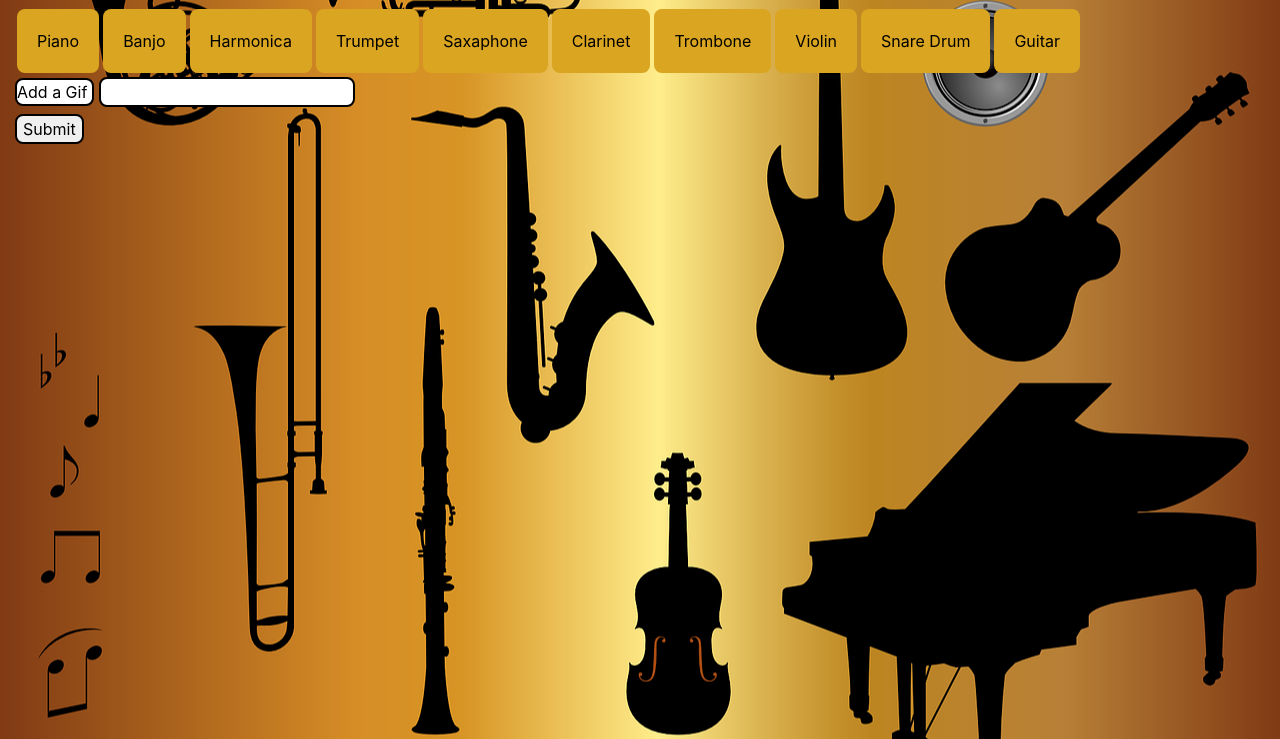
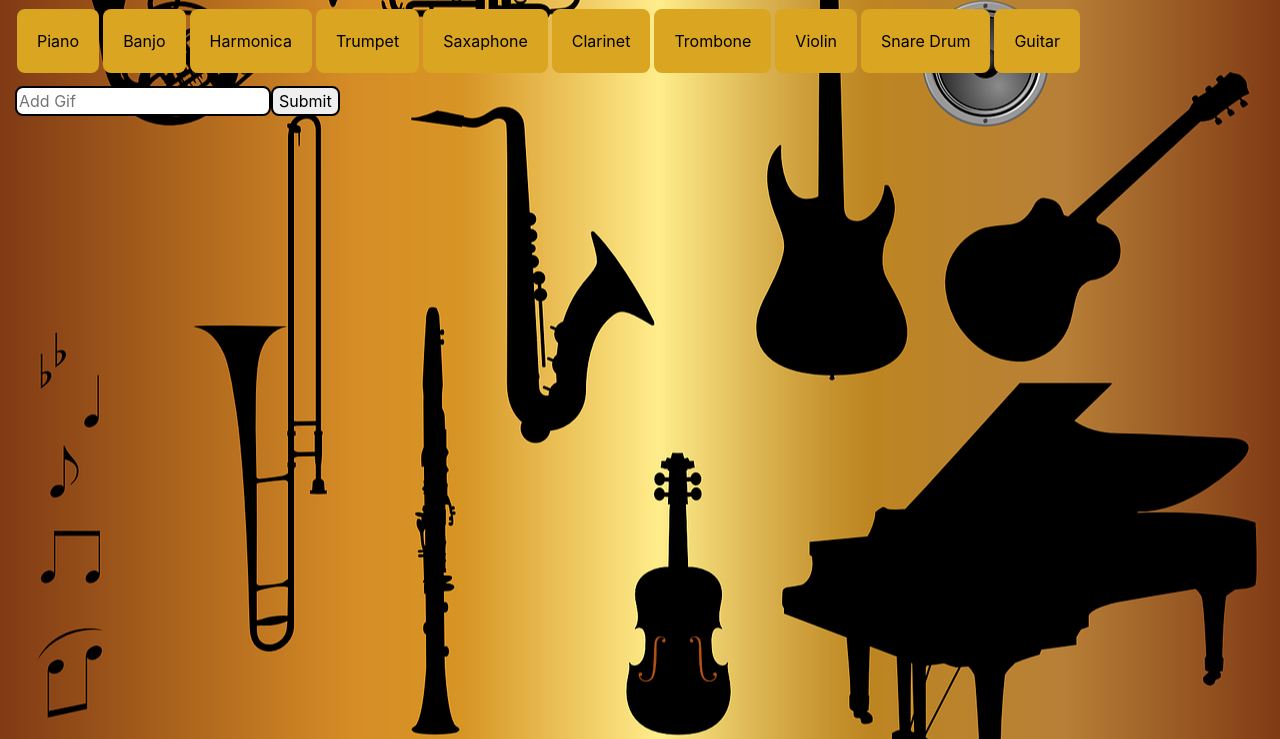
Before and after one commit to anorris57/GifTastic, a plain HTML site: page index.html in a window 1280 px wide. Shown: the part 61-800 px from the top of the page. Drawn offline with nearby package versions, Linux system fonts and the light colour scheme.

Commit message:
small changes to css and input buttons

```diff
--- a/index.html
+++ b/index.html
@@ -18,10 +18,12 @@
     <div id="buttons-view"></div>
 
 
-    <form id="gif-form">
-      <label for="gif-input">Add a Gif </label>
-      <input type="text" id="gif-input">
+    <form class="form-inline" role="form" id="gif-form">
+
+      <input type="text" placeholder="Add Gif" id="gif-input">
       <br>
+      <br>
+
 
       <!-- Button triggers new gif to be added -->
       <input id="add-gif" type="submit">
@@ -35,8 +37,8 @@
 
 
 
-    </div>
-    <!--closes div id body-->
+  </div>
+  <!--closes div id body-->
 
 
 
@@ -46,9 +48,9 @@
 
 
 
-    <script src="https://ajax.googleapis.com/ajax/libs/jquery/3.3.1/jquery.min.js"></script>
+  <script src="https://ajax.googleapis.com/ajax/libs/jquery/3.3.1/jquery.min.js"></script>
 
-    <script type="text/javascript" src="js/script.js"></script>
+  <script type="text/javascript" src="js/script.js"></script>
 
 
 </body>
--- a/js/script.js
+++ b/js/script.js
@@ -1,20 +1,20 @@
 
 
 // Initial array of gifs
-var instruments = ["Piano", "Banjo", "Harmonica", "Trumpet","Saxaphone", "Clarinet", "Trombone", "Violin", "Snare Drum", "Guitar"];
+var instruments = ["Piano", "Banjo", "Harmonica", "Trumpet", "Saxaphone", "Clarinet", "Trombone", "Violin", "Snare Drum", "Guitar"];
 
 // displayGigInfo function re-renders the HTML to display the appropriate content
 function displayGifInfo() {
   $("#gif-view").empty();
   var instrument = $(this).attr("data-name");
-  var queryURL = "https://api.giphy.com/v1/gifs/search?q="+instrument+"&api_key=KIF69K3SipGPTcN1F8j2Dr1AzUta309E&limit=10";
+  var queryURL = "https://api.giphy.com/v1/gifs/search?q=" + instrument + "&api_key=KIF69K3SipGPTcN1F8j2Dr1AzUta309E&limit=10";
 
 
   // Creating an AJAX call for the specific gif button being clicked
   $.ajax({
     url: queryURL,
     method: "GET"
-  }).then(function(response) {
+  }).then(function (response) {
     console.log(response);
 
     for (var i = 0; i < response.data.length; i++) {
@@ -53,9 +53,9 @@ function displayGifInfo() {
       $("#gif-view").append(instrumentDiv);
 
 
+    }
 
-    }
-    $(".gif").on("click", function() {
+    $(".gif").on("click", function () {
       // The attr jQuery method allows us to get or set the value of any attribute on our HTML element
       var state = $(this).attr("data-state");
       // If the clicked image's state is still, update its src attribute to what its data-animate value is.
@@ -72,6 +72,7 @@ function displayGifInfo() {
   });
 
 }
+
 
 
 
@@ -102,7 +103,7 @@ function renderButtons() {
 }
 
 // This function handles events gif button is clicked
-$("#add-gif").on("click", function(event) {
+$("#add-gif").on("click", function (event) {
   event.preventDefault();
   // This line grabs the input from the textbox
   var instrument = $("#gif-input").val().trim();
@@ -112,6 +113,7 @@ $("#add-gif").on("click", function(event) {
 
   // Calling renderButtons which handles the processing of our movie array
   renderButtons();
+  $("#gif-input").val("");
 
 });
 
--- a/stylesheet/main.css
+++ b/stylesheet/main.css
@@ -1,10 +1,8 @@
-body, html  {
+body,
+html {
   height: 100%;
   margin: 0;
 }
-
-
-
 
 .bg {
   background-image: url('iconSet.png');
@@ -13,6 +11,7 @@ body, html  {
   background-repeat: no-repeat;
   background-size: cover;
   width: 100%;
+  background-attachment: fixed;
 }
 
 h1 {
@@ -37,27 +36,11 @@ h1 {
   border-radius: 8px;
 }
 
-label {
-  background-color: white;
-  color: black;
-  border: 2px solid black;
-  padding-right: 5px;
-  border-radius: 8px;
-
-}
-
 input {
   border-radius: 8px;
   border: 2px solid black;
 }
+
 #add-gif {
   border-radius: 8px;
 }
-
-#gif-view {
-  display: inline-block;
-  width: 100px;
-  height: 100px;
-  padding: 5px;
-
-}
```
Lines whose indentation alone changed are shown as unchanged.
